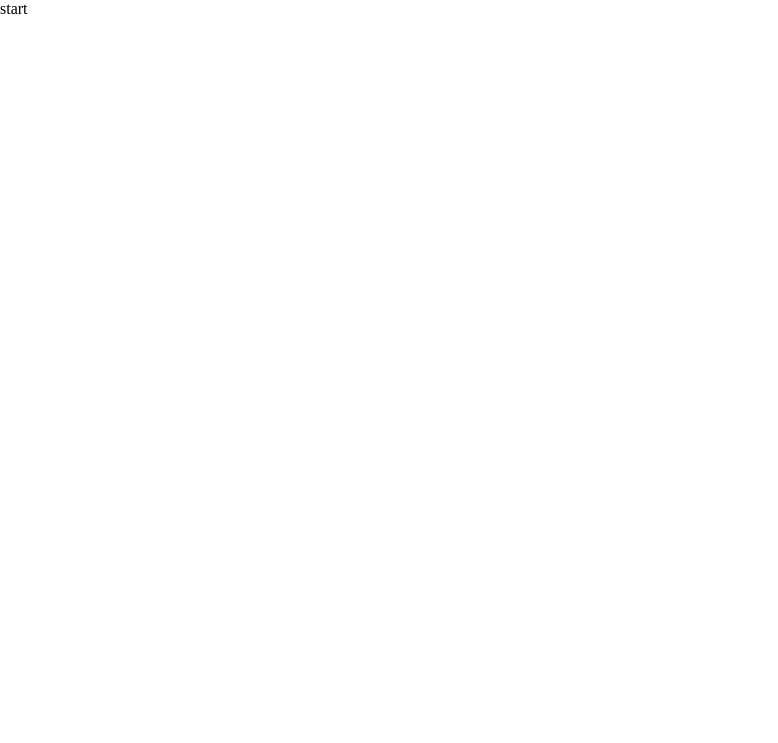
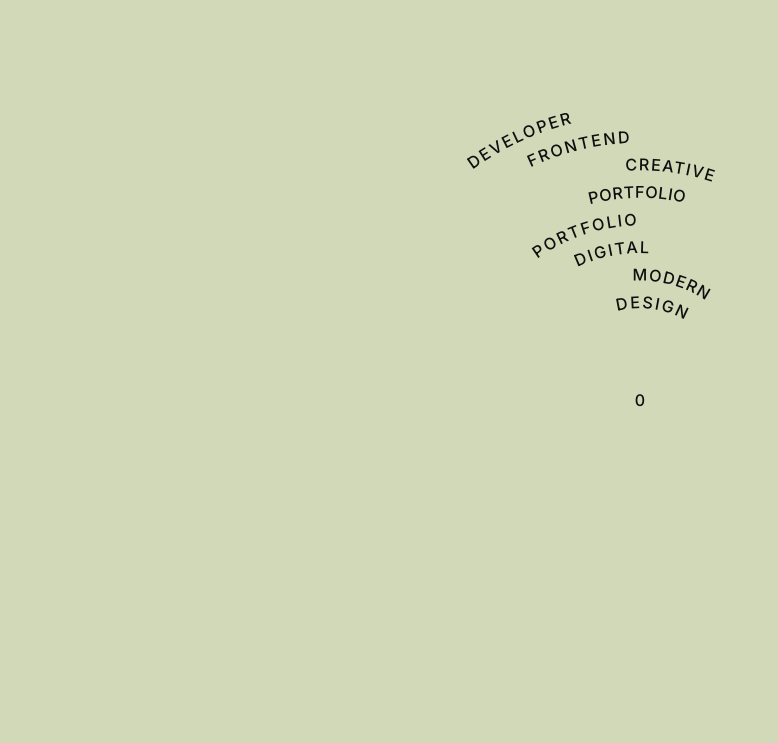
Before and after one commit to freetimezp/usefull-things-428-text, a website built with Vite: page index.html in a window 1280 px wide. Shown: the whole page, without its empty margins (0-778 px from the left). Built offline with nearby package versions, Linux system fonts and the light colour scheme.

Commit message:
02. usefull-things-428-text. UI.

```diff
--- a/index.html
+++ b/index.html
@@ -10,7 +10,103 @@
     </head>
 
     <body>
-        start
+        <div class="loader">
+            <svg viewBox="-425 -425 1850 1850" xmlns="http://www.w3.org/2000/svg">
+                <path
+                    id="loader-orbit-1"
+                    d="M 500,-275 A 775,775 0 0,1 500,1275 A 775,775 0 0,1 500,-275 A 775,
+                    775 0 0,1 500,1275 A 775,775 0 0,1 500,-275 A 775,775 0 0,1 500,1275 A
+                    775,775 0 0,1 499.99,-275"
+                />
+
+                <path
+                    id="loader-orbit-2"
+                    d="M 500,-200 A 700,700 0 0,1 500,1200 A 700,700 0 0,1 500,-200 A 700,
+                    700 0 0,1 500,1200 A 700,700 0 0,1 500,-200 A 700,700 0 0,1 500,1200 A
+                    700,700 0 0,1 499.99,-200"
+                />
+
+                <path
+                    id="loader-orbit-3"
+                    d="M 500,-125 A 625,625 0 0,1 500,1125 A 625,625 0 0,1 500,-125 A 625,
+                    625 0 0,1 500,1125 A 625,625 0 0,1 500,-125 A 625,625 0 0,1 500,1125 A
+                    625,625 0 0,1 499.99,-125"
+                />
+
+                <path
+                    id="loader-orbit-4"
+                    d="M 500,-50 A 550,550 0 0,1 500,1050 A 550,550 0 0,1 500,-50 A 550,
+                    550 0 0,1 500,1050 A 550,550 0 0,1 500,-50 A 550,550 0 0,1 500,1050 A
+                    550,550 0 0,1 499.99,-50"
+                />
+
+                <path
+                    id="loader-orbit-5"
+                    d="M 500,25 A 475,475 0 0,1 500,975 A 475,475 0 0,1 500,25 A 475,
+                    475 0 0,1 500,975 A 475,475 0 0,1 500,25 A 475,475 0 0,1 500,975 A
+                    475,475 0 0,1 499.99,25"
+                />
+
+                <path
+                    id="loader-orbit-6"
+                    d="M 500,100 A 400,400 0 0,1 500,900 A 400,400 0 0,1 500,100 A 400,
+                    400 0 0,1 500,900 A 400,400 0 0,1 500,100 A 400,400 0 0,1 500,900 A
+                    400,400 0 0,1 499.99,100"
+                />
+
+                <path
+                    id="loader-orbit-7"
+                    d="M 500,175 A 325,325 0 0,1 500,825 A 325,325 0 0,1 500,175 A 325,
+                    325 0 0,1 500,825 A 325,325 0 0,1 500,175 A 325,325 0 0,1 500,825 A
+                    325,325 0 0,1 499.99,175"
+                />
+
+                <path
+                    id="loader-orbit-8"
+                    d="M 500,250 A 250,250 0 0,1 500,750 A 250,250 0 0,1 500,250 A 250,
+                    250 0 0,1 500,750 A 250,250 0 0,1 500,250 A 250,250 0 0,1 500,750 A
+                    250,250 0 0,1 499.99,250"
+                />
+
+                <text class="orbit-text">
+                    <textPath href="#loader-orbit-1" startOffset="30%" textLength="300">Developer</textPath>
+                </text>
+                <text class="orbit-text">
+                    <textPath href="#loader-orbit-2" startOffset="31%" textLength="280">Frontend</textPath>
+                </text>
+                <text class="orbit-text">
+                    <textPath href="#loader-orbit-3" startOffset="33%" textLength="240">Creative</textPath>
+                </text>
+                <text class="orbit-text">
+                    <textPath href="#loader-orbit-4" startOffset="32%" textLength="260">Portfolio</textPath>
+                </text>
+                <text class="orbit-text">
+                    <textPath href="#loader-orbit-5" startOffset="30%" textLength="290">Portfolio</textPath>
+                </text>
+                <text class="orbit-text">
+                    <textPath href="#loader-orbit-6" startOffset="31%" textLength="200">Digital</textPath>
+                </text>
+                <text class="orbit-text">
+                    <textPath href="#loader-orbit-7" startOffset="33%" textLength="210">Modern</textPath>
+                </text>
+                <text class="orbit-text">
+                    <textPath href="#loader-orbit-8" startOffset="32%" textLength="190">Design</textPath>
+                </text>
+            </svg>
+
+            <div class="counter">
+                <p>0</p>
+            </div>
+        </div>
+
+        <section class="hero">
+            <div class="hero-bg">
+                <img src="./src/assets/images/hero.jpg" alt="" />
+            </div>
+            <div class="hero-copy">
+                <p>Next content goes here..</p>
+            </div>
+        </section>
 
         <script type="module" src="./src/assets/js/main.js"></script>
     </body>
--- a/src/assets/css/style.css
+++ b/src/assets/css/style.css
@@ -1,3 +1,5 @@
+@import url("https://fonts.googleapis.com/css2?family=Inter:ital,opsz,wght@0,14..32,100..900;1,14..32,100..900&display=swap");
+
 * {
     padding: 0;
     margin: 0;
@@ -9,3 +11,90 @@
 a {
     text-decoration: none;
 }
+
+:root {
+    --base-100: #fff;
+    --base-200: #d1d9b8;
+    --base-300: #0f0f0f;
+}
+
+body {
+    font-family: "Inter", sans-serif;
+}
+
+img {
+    width: 100%;
+    height: 100%;
+    object-fit: cover;
+}
+
+p {
+    text-transform: uppercase;
+    font-weight: 500;
+}
+
+.hero {
+    position: relative;
+    width: 100%;
+    height: 100svh;
+    display: flex;
+    justify-content: center;
+    align-items: center;
+    overflow: hidden;
+}
+
+.hero-bg {
+    position: absolute;
+    width: 100%;
+    height: 100%;
+    transform: scale(1.25);
+    will-change: transform;
+}
+
+.hero-copy p {
+    color: var(--base-100);
+}
+
+.hero-copy p .word {
+    position: relative;
+    will-change: transform;
+    transform: translateY(100%);
+}
+
+.loader {
+    position: fixed;
+    top: 0;
+    left: 0;
+    width: 100%;
+    height: 100svh;
+    display: flex;
+    align-items: center;
+    justify-content: center;
+    background-color: var(--base-200);
+    color: var(--base-300);
+    will-change: opacity;
+    z-index: 2;
+}
+
+.loader .counter {
+    position: absolute;
+    top: 50%;
+    left: 50%;
+    transform: translate(-50%, -50%);
+}
+
+.loader svg {
+    width: 85%;
+    height: 85%;
+}
+
+.loader svg path {
+    fill: none;
+}
+
+.loader svg .orbit-text {
+    fill: var(--base-300);
+    text-transform: uppercase;
+    font-size: 2.75rem;
+    font-weight: 500;
+}
```
Also changed, not shown: src/assets/help.txt (+82 -0 lines), src/assets/images/hero.jpg (added), 1 other file.
